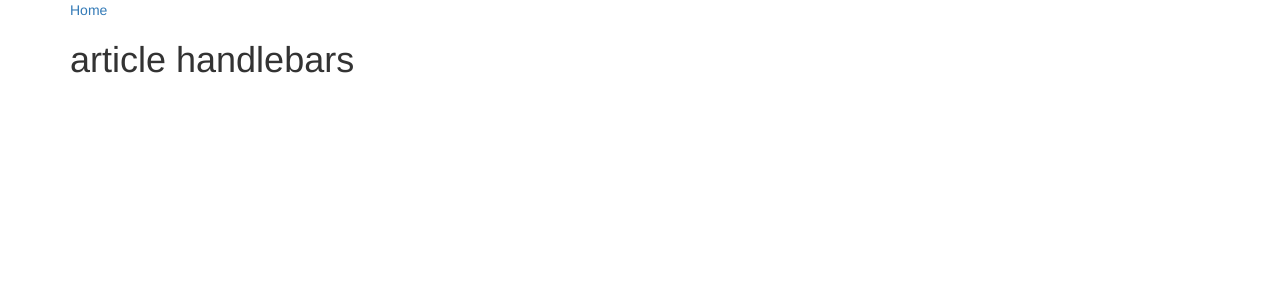
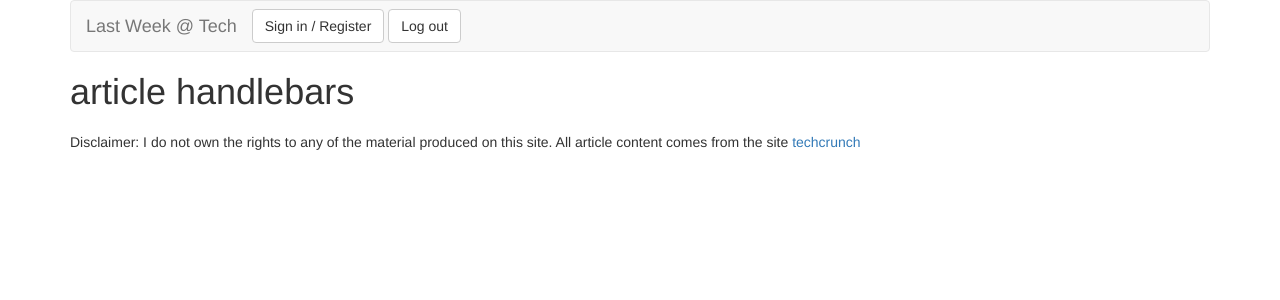
Before and after one commit to thechutrain/techcrunch-webscraper, a Node server app: page /article/2 in a window 1280 px wide. Shown: the top 300 px of the page. Run offline with Node 20, Linux system fonts and the light colour scheme; some libraries are stand-ins or nearby versions.

Commit message:
added a nav bar and footer etc.

```diff
--- a/server/controller/htmlRouter.js
+++ b/server/controller/htmlRouter.js
@@ -3,6 +3,7 @@ const express = require('express')
 const router = express.Router()
 const User = require('../models/user')
 const Article = require('../models/article')
+const update = require('../webScrapper')
 
 router.get('/', (req, res) => {
   // 1. Get all the articles and sent that to the homepage
@@ -22,6 +23,12 @@ router.get('/article/:id', (req, res) => {
     console.log(article)
     res.render('article', article)
   })
+})
 
+router.get('/update', (req, res) => {
+  update(null, function() {
+    // successfully updated!
+    res.json({ okay: true })
+  })
 })
 module.exports = router
--- a/server/views/article.handlebars
+++ b/server/views/article.handlebars
@@ -1,4 +1,3 @@
-<a href="/">Home</a>
 <h1> article handlebars </h1>
 
 <h2> {{ title }}</h2>
--- a/server/views/home.handlebars
+++ b/server/views/home.handlebars
@@ -20,6 +20,7 @@
         </div>
       </li>
     </div>
+    <hr>
   {{/each}}
 </ul>
 
--- a/server/views/layouts/main.handlebars
+++ b/server/views/layouts/main.handlebars
@@ -8,7 +8,9 @@
 </head>
 <body>
   <div class="container">
+    {{> navBar}}
     {{{ body }}}
+    {{> footer}}
   </div>
 </body>
 </html>
--- /dev/null
+++ b/server/views/partials/footer.handlebars
@@ -0,0 +1,4 @@
+<footer>
+  Disclaimer: I do not own the rights to any of the material produced on this site.
+  All article content comes from the site <a href="https://techcrunch.com/">techcrunch</a>
+<footer>
--- /dev/null
+++ b/server/views/partials/navBar.handlebars
@@ -0,0 +1,20 @@
+
+
+<nav class="navbar navbar-default">
+  <div class="container-fluid">
+    <div class="navbar-header">
+      <a class="navbar-brand" href="/">
+        {{!--<img alt="Brand" src="...">--}}
+        Last Week @ Tech
+      </a>
+      <button type="button" class="btn btn-default navbar-btn">
+        Sign in / Register
+      </button>
+      <button type="button" class="btn btn-default navbar-btn">
+        Log out
+      </button>
+    </div>
+  </div>
+</nav>
+
+{{!--<a href="/">Home</a>--}}
```
Also changed, not shown: server/webScrapper/index.js (+6 -5 lines), README.md (added).
